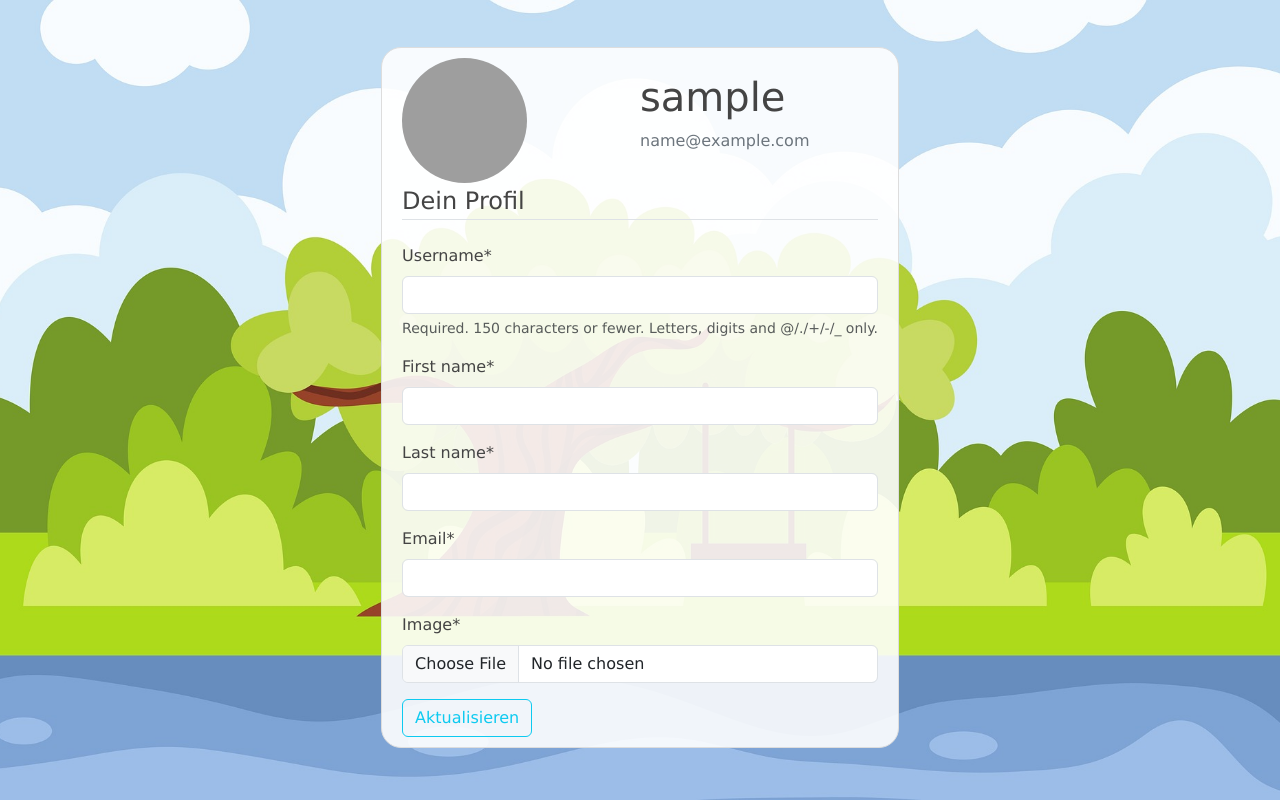
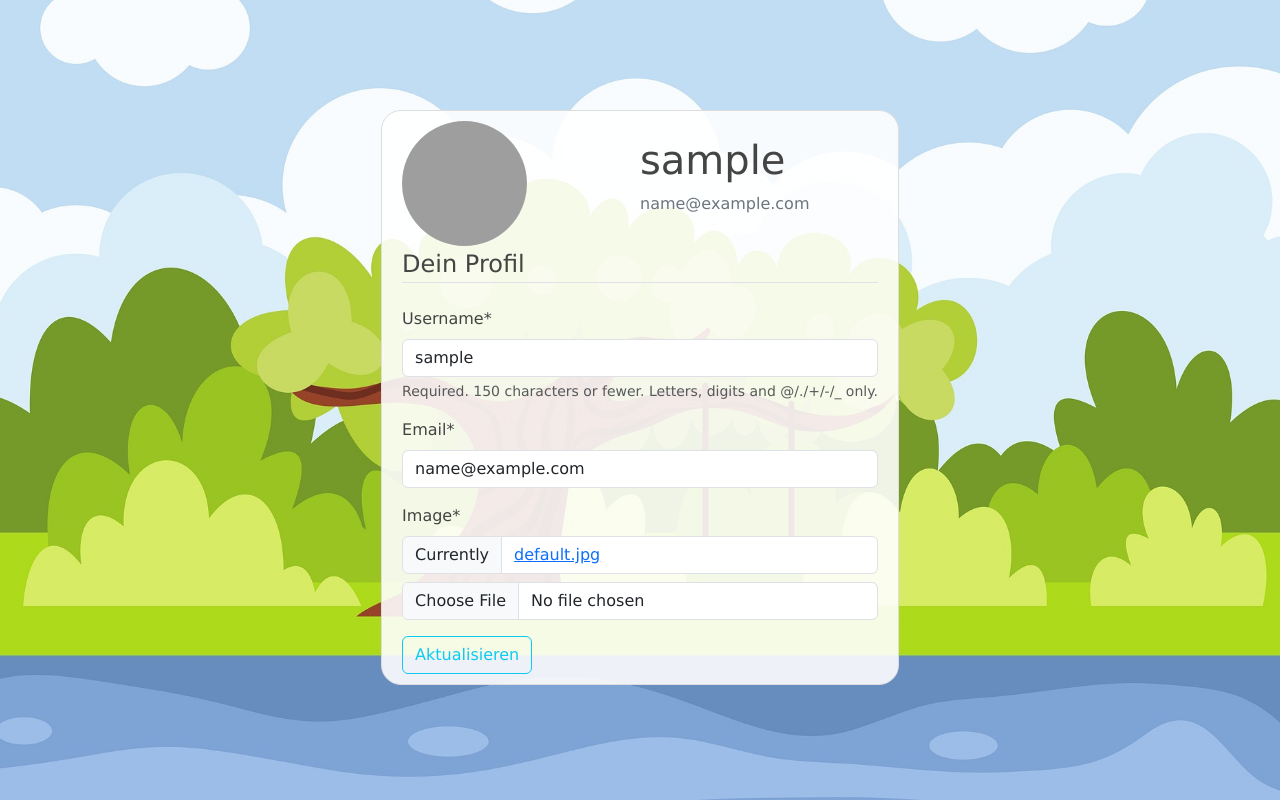
Before and after one commit to ShahiW/LearningApp, a Django app: page /profile/ in a window 1280 px wide. Shown: the part 56-856 px from the top of the page. Run offline with Django 5.2, Linux system fonts and the light colour scheme; the visitor is signed in with stand-in values (Sample User, id 1); some libraries are stand-ins or nearby versions; grey boxes are pictures that could not be loaded.

Commit message:
add preexisting user data to fields, save new user input, re-route to profile page and display success-message

```diff
--- a/LearningApp/users/forms.py
+++ b/LearningApp/users/forms.py
@@ -5,23 +5,19 @@ from .models import Profile
 
 # Meine Models
 class UserRegisterForm(UserCreationForm):  # Diese Form erbt von der User creation form
-    first_name = forms.CharField(max_length=200)
-    last_name = forms.CharField(max_length=200)
     email = forms.EmailField()  # default: required=True, sollte Email optional, dann auf False setzten
 
     class Meta:
         model = User
-        fields = ['username', 'first_name', 'last_name', 'email', 'password1', 'password2']  # Reihenfolge in der Liste ist Reihenfolge im Frontend
+        fields = ['username', 'email', 'password1', 'password2']  # Reihenfolge in der Liste ist Reihenfolge im Frontend
 
 
 class UserUpdateForm(forms.ModelForm):
-    first_name = forms.CharField(max_length=200)
-    last_name = forms.CharField(max_length=200)
     email = forms.EmailField()
 
     class Meta:
         model = User
-        fields = ["username", "first_name", "last_name", "email"]
+        fields = ['username', 'email']
 
 
 class ProfileUpdateForm(forms.ModelForm):
--- a/LearningApp/users/templates/users/profile.html
+++ b/LearningApp/users/templates/users/profile.html
@@ -10,7 +10,7 @@
             <p class="text-secondary">{{ user.email }}</p>
         </div>
     </div>
-    <form method="POST", enctype="multipart/form-data">{% csrf_token %}
+    <form method="POST" enctype="multipart/form-data">{% csrf_token %}
         <fieldset class="form-group">
             <legend class="border-bottom mb-4" id="legende">Dein Profil</legend>
             {{ u_form|crispy }}
--- a/LearningApp/users/views.py
+++ b/LearningApp/users/views.py
@@ -19,8 +19,21 @@ def register(request):
 
 @login_required
 def profile(request):
-    u_form = UserUpdateForm()
-    p_form = ProfileUpdateForm()
+    if request.method == "POST":  # Sind Daten da?
+        u_form = UserUpdateForm(request.POST, instance=request.user)  # neue Daten kommen
+        p_form = ProfileUpdateForm(
+                                request.POST,
+                                request.FILES,  # neue Bilder kommen
+                                instance=request.user.profile)
+        if u_form.is_valid() and p_form.is_valid():  # Sind Daten valide? Wenn ja: speichern
+            u_form.save()
+            p_form.save()
+            messages.success(request, "Profil erfolgreich aktualisiert!")
+            return redirect("profile")
+
+    else:
+        u_form = UserUpdateForm(instance=request.user)
+        p_form = ProfileUpdateForm(instance=request.user.profile)
 
     # ans Template übergeben
     context = {
```
